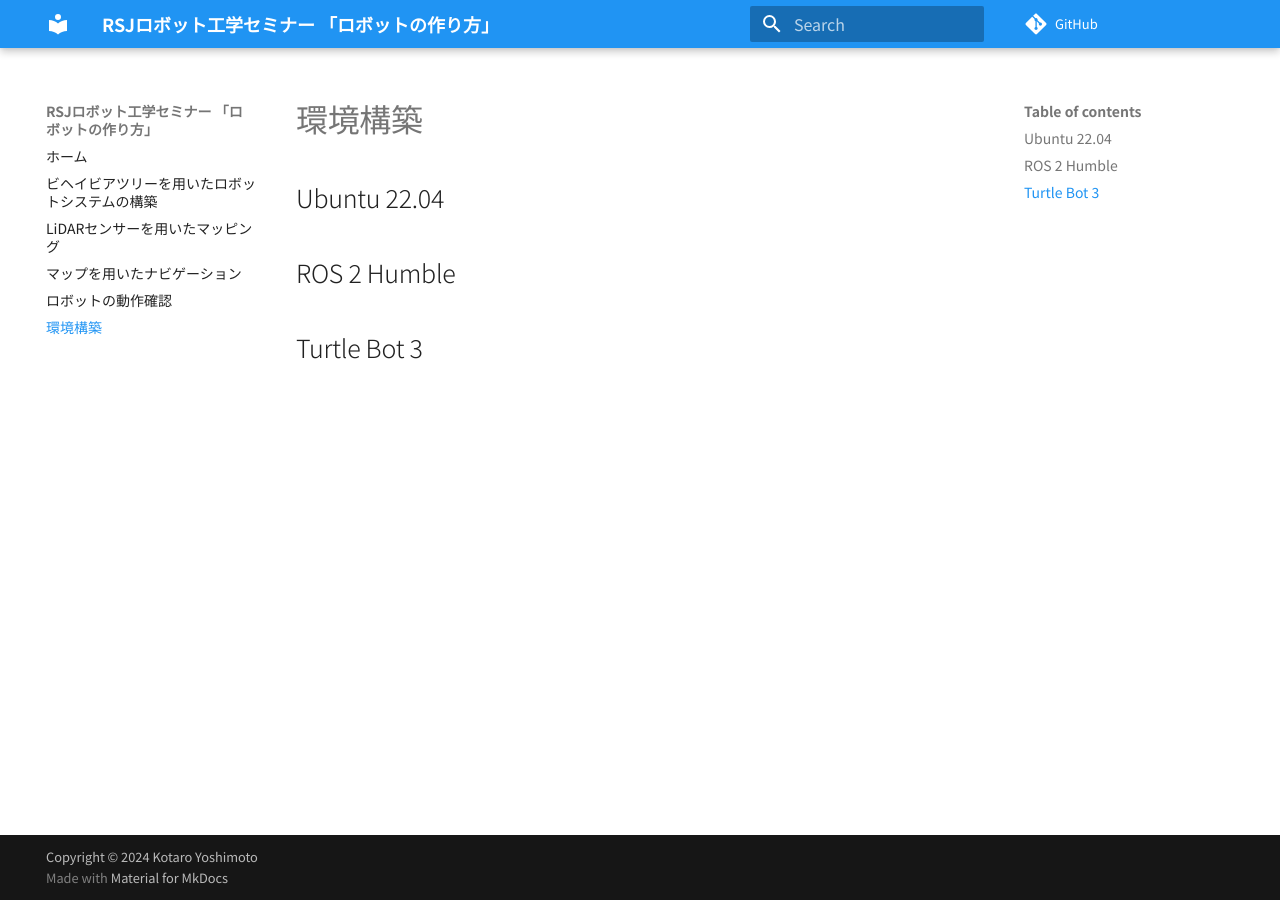
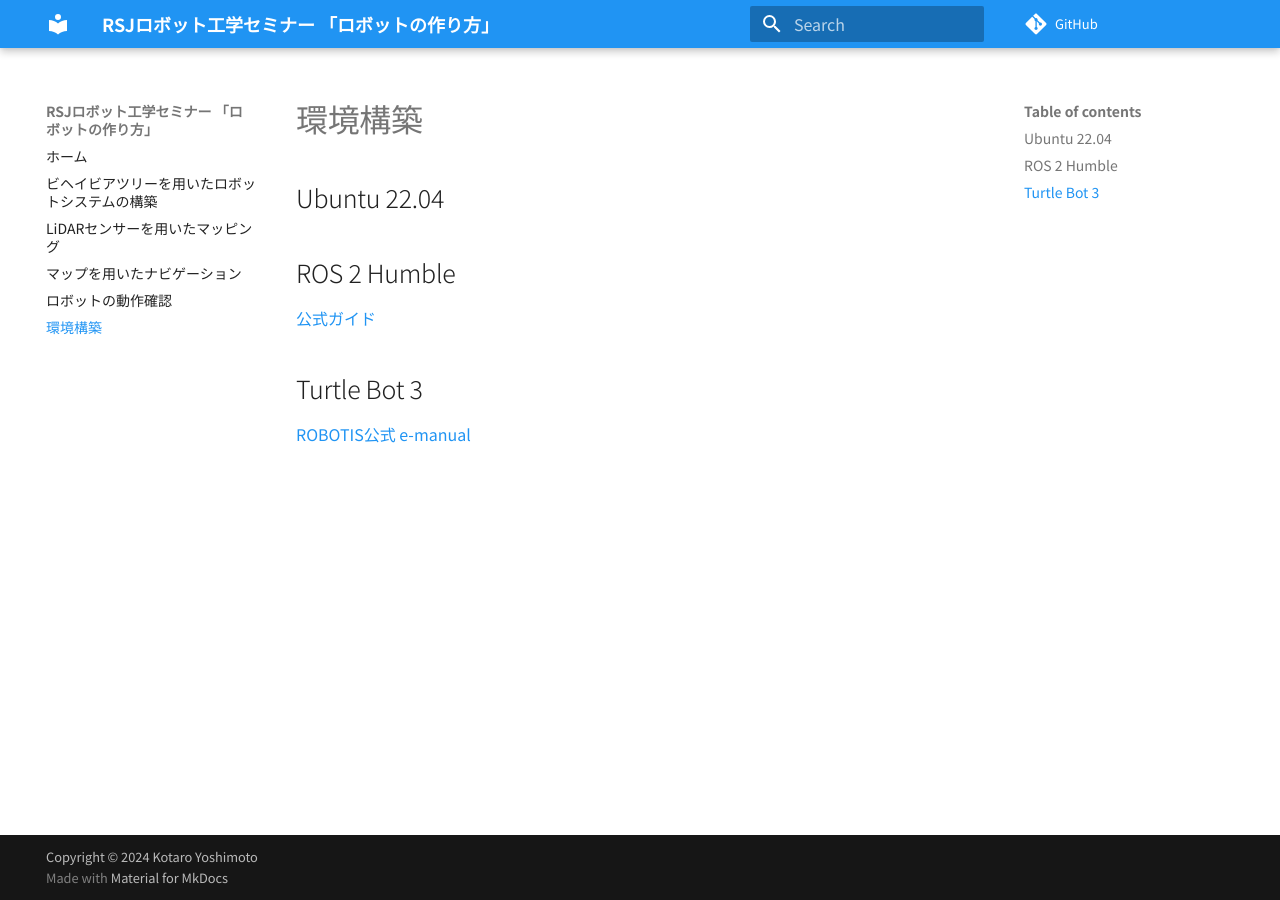
Before and after one commit to HansRobo/rsj_ros_seminar_2024, an MkDocs documentation site: the page built from docs/setup.md, in a window 1280 px wide. Built offline with MkDocs 1.6.1 and Material for MkDocs 9.7.7, drawn with Linux system fonts in a browser that asks for light colours; nearby versions of some CDN libraries; some web fonts are replaced; comment, search, counter and statistics services are not loaded.

Commit message:
セットアップページに公式マニュアルを追加

```diff
--- a/docs/setup.md
+++ b/docs/setup.md
@@ -4,4 +4,8 @@
 
 ## ROS 2 Humble
 
+[公式ガイド](https://docs.ros.org/en/humble/Installation/Ubuntu-Install-Debians.html)
+
 ## Turtle Bot 3
+
+[ROBOTIS公式 e-manual](https://emanual.robotis.com/docs/en/platform/turtlebot3/quick-start/)
```
